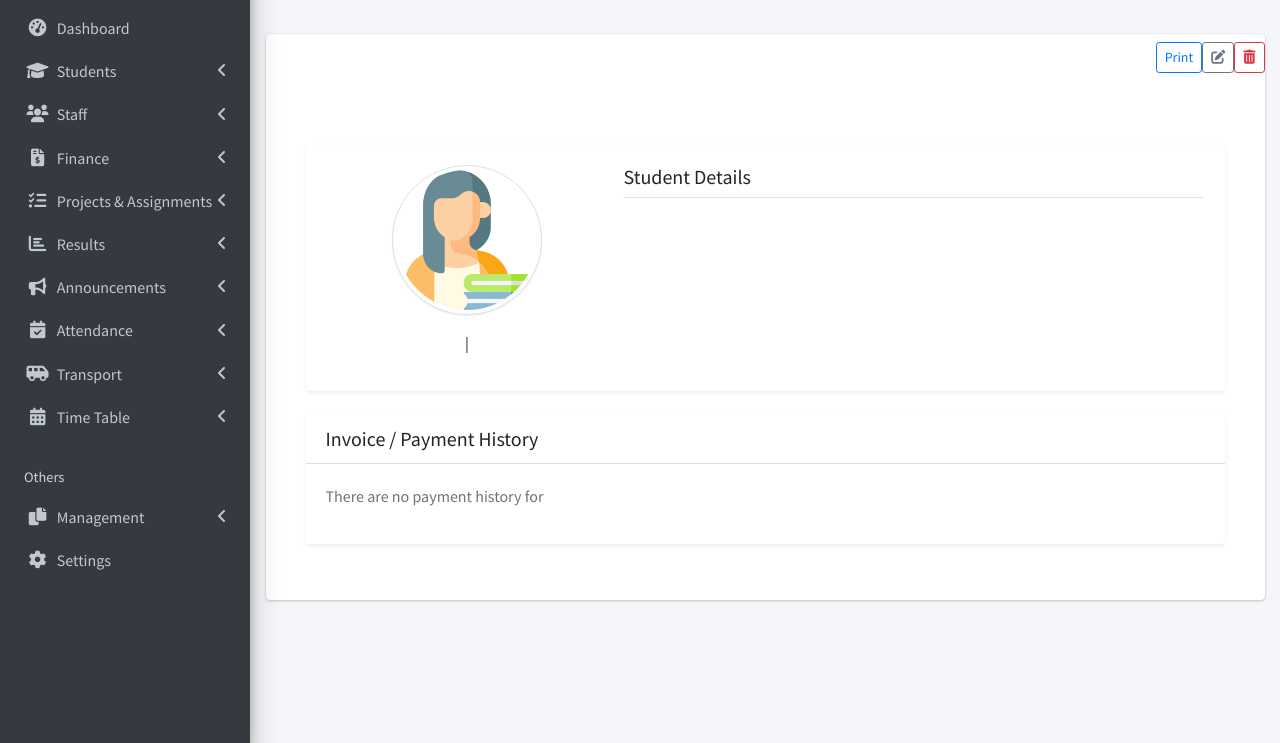
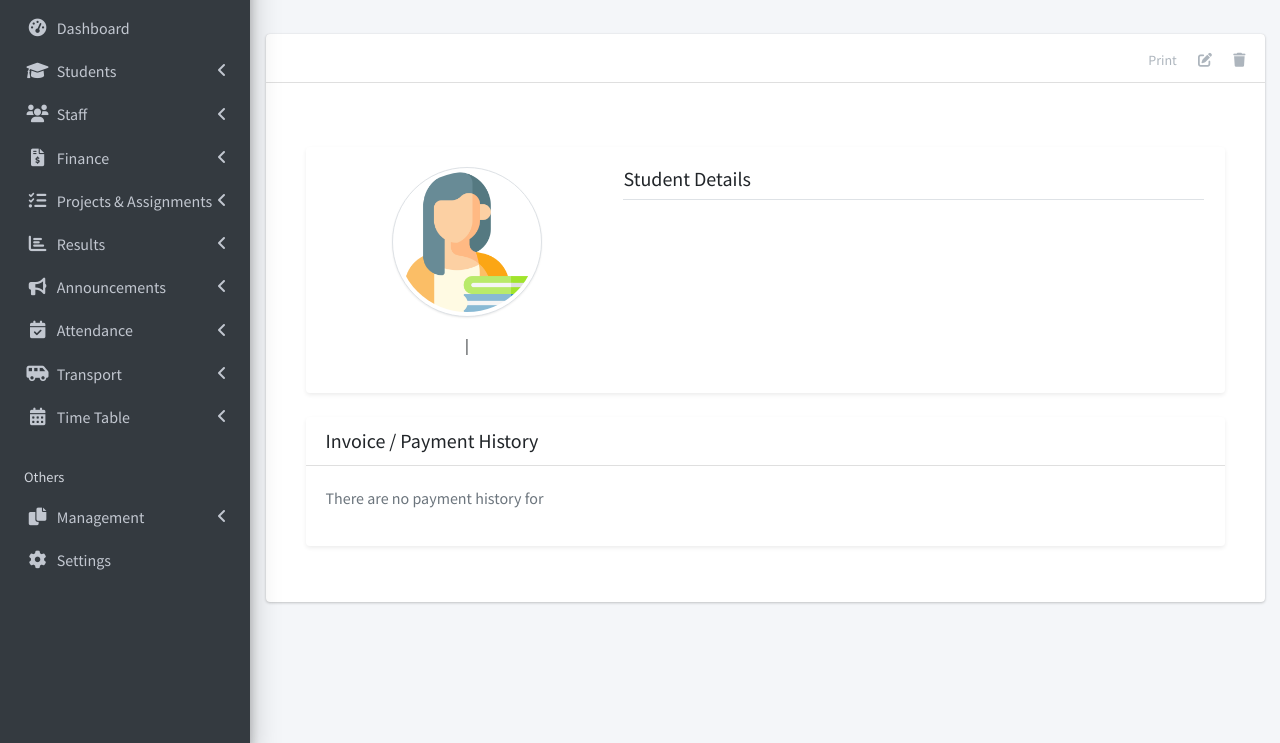
Before and after one commit to vams-mechatronica/vams-school-management-application, a Django app: template apps/students/templates/students/student_detail.html in a window 1280 px wide. Shown: the part 57-800 px from the top of the page. Run offline with Django 3.2, Linux system fonts and the light colour scheme; the template is opened without the code that fills it, so the values that code supplies are empty; some libraries are stand-ins or nearby versions.

Commit message:
UPDATE students details

```diff
--- a/apps/students/templates/students/student_detail.html
+++ b/apps/students/templates/students/student_detail.html
@@ -2,14 +2,16 @@
 {% load static %}
 
 {% block content-header %}
-<div class="d-flex justify-content-end align-items-center py-2">
-  <a href="#" class="btn btn-sm btn-outline-primary me-2" onclick="printarea();">Print</a>
-  <a href="{% url 'student-update' object.id %}" class="btn btn-sm btn-outline-secondary me-2">
-    <i class="fas fa-edit"></i>
-  </a>
-  <a href="{% url 'student-delete' object.id %}" class="btn btn-sm btn-outline-danger">
-    <i class="fas fa-trash-alt"></i>
-  </a>
+<div class="card-header">
+  <div class="card-tools">
+    <a href="#" class="btn btn-tool" onclick="printarea();">Print</a>
+    <a href="{% url 'student-update' object.id %}" class="btn btn-tool">
+      <i class="fas fa-edit"></i>
+    </a>
+    <a href="{% url 'student-delete' object.id %}" class="btn btn-tool">
+      <i class="fas fa-trash"></i>
+    </a>
+  </div>
 </div>
 {% endblock content-header %}
 
```
